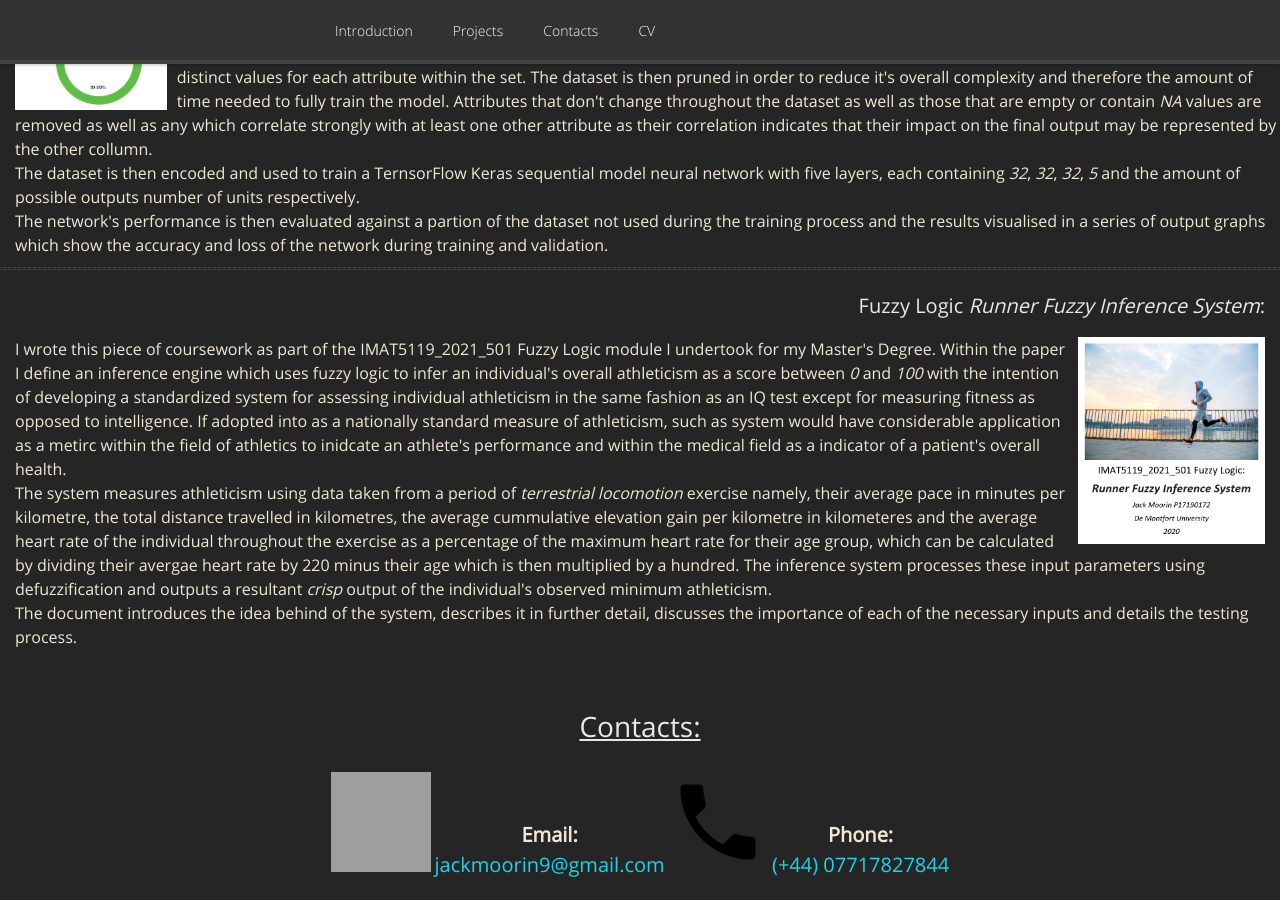
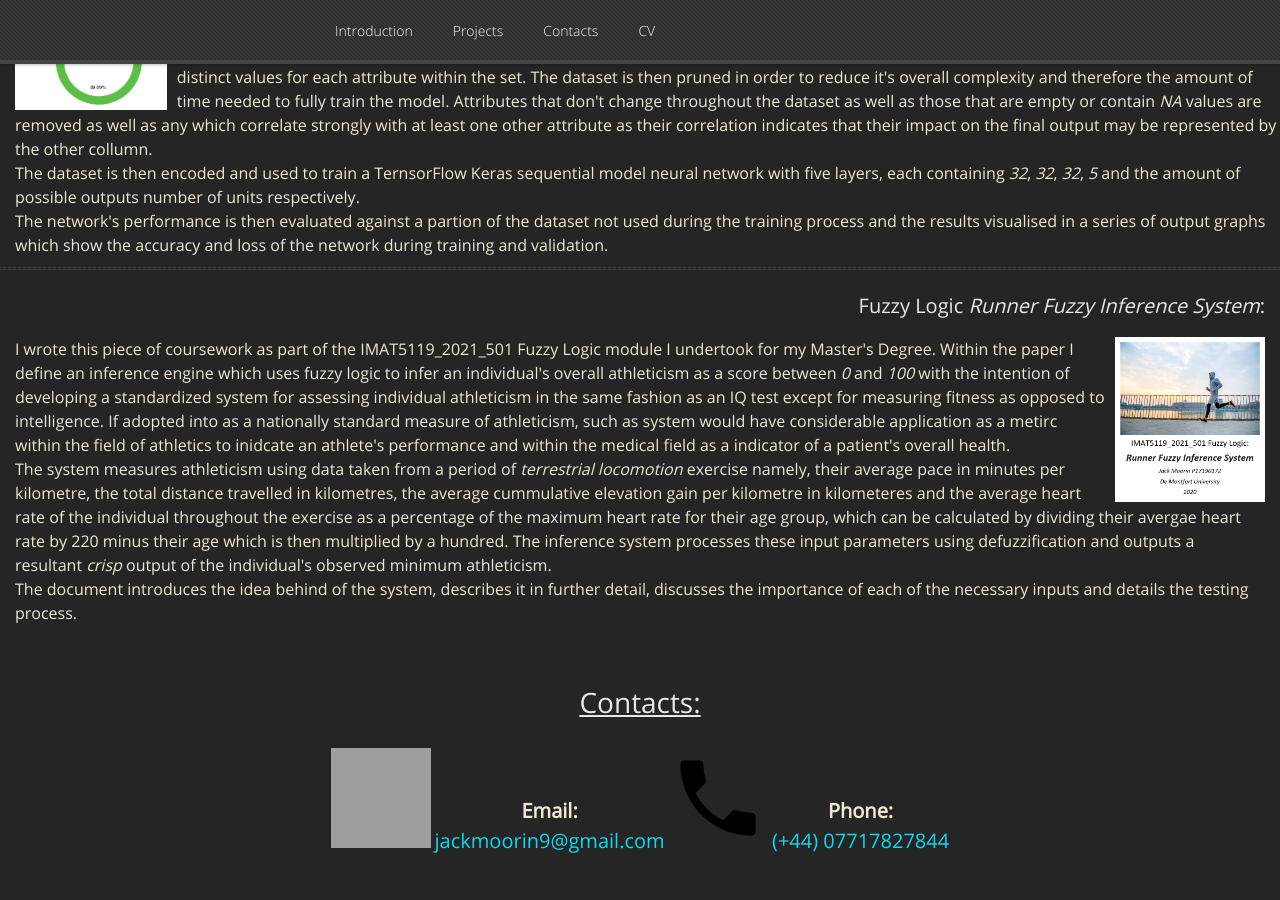
Before and after one commit to GamesProgrammingGrad2021/GamesProgrammingGrad2021.github.io, a Jekyll site: the page built from index.md, in a window 1280 px wide and 900 px high, scrolled down 1923 px. Built offline with Jekyll 4.4.1, drawn with Linux system fonts in a browser that asks for light colours; nearby versions of some CDN libraries; our own code applies the rules of GitHub Pages for plain Markdown files; after the commit the page ends 2799 px from its top, so only the background shows below that; grey boxes are pictures that could not be loaded.

Commit message:
Update default.html

```diff
--- a/_layouts/default.html
+++ b/_layouts/default.html
@@ -175,7 +175,7 @@
 			<h2 style="padding-top:5px; padding-right: 15px; padding-bottom: 10px; text-align: right; font-size: 20px;">Fuzzy Logic <i>Runner Fuzzy Inference System</i>:</h2>
 			<div style="display: flex; align-items: center; width: 100% - 40px; margin-bottom: 10px; padding-right: 15px;">
 				<div style="padding-right: 0px; padding-left: 15px; font-size: 16px; text-align: left; display: block; vertical-align: top;">
-				<a href="FL Assignment 1 Report.docx"><img src="Runner FIS Thumbnail.png" alt="Fuzzy Logic Runner FIS" style="height: 15%; width: 15%; vertical-align: middle; float: right; padding-right: 0px; padding-left: 10px;"></a>
+				<a href="FL Assignment 1 Report.docx"><img src="Runner FIS Thumbnail.png" alt="Fuzzy Logic Runner FIS" style="height: 12%; width: 12%; vertical-align: middle; float: right; padding-right: 0px; padding-left: 10px;"></a>
 				I wrote this piece of coursework as part of the IMAT5119_2021_501 Fuzzy Logic module I undertook for my Master's Degree.
 				Within the paper I define an inference engine which uses fuzzy logic to infer an individual's overall athleticism as a score
 				between <i>0</i> and <i>100</i> with the intention of developing a standardized system for assessing individual athleticism
```
